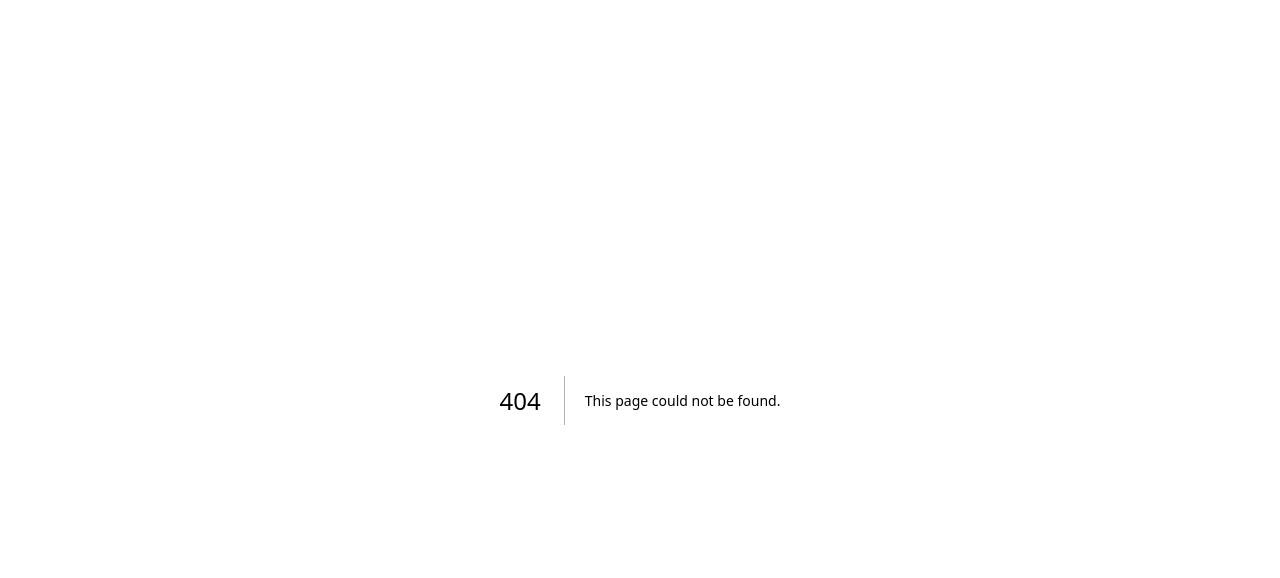
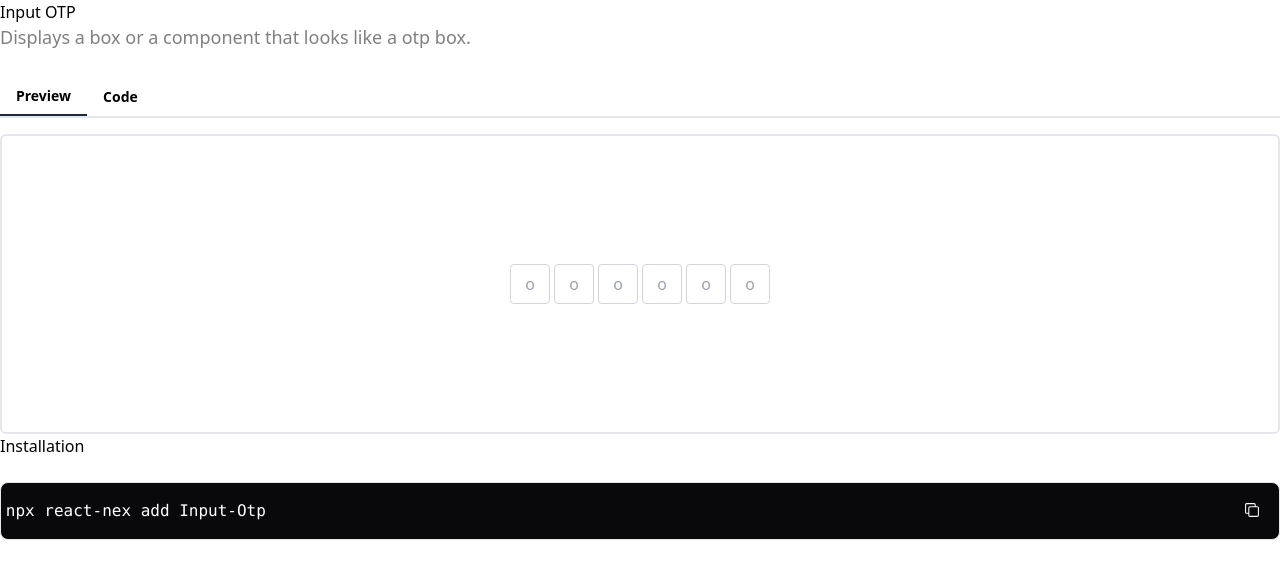
Before and after one commit to Sahilwagh03/React-Nex-Docs, a Next.js app: page /Components/Input-Otp in a window 1280 px wide. Before the commit this address had no page. Shown: the top 578 px of the page. Built offline with nearby package versions, Linux system fonts and the light colour scheme.

Commit message:
favicon changed

```diff
--- a/components/Button/Button.jsx
+++ b/components/Button/Button.jsx
@@ -8,7 +8,7 @@ const Button = ({
 
   return (
     <button
-      className={`w-full h-auto bg-black text-white rounded-md px-[1rem] py-[0.5rem] shadow-md ${className}`}
+      className={`h-auto bg-black text-white rounded-md px-[1rem] py-[0.5rem] shadow-md ${className}`}
       onClick={onClick}
     >
       {title}
--- a/components/PinBox/PinBox.jsx
+++ b/components/Input OTP/InputOtpBox.jsx
@@ -2,7 +2,7 @@ import React, { useState, useEffect } from 'react';
 import { getSizeClasses } from './utils';
 import classNames from 'classnames';
 
-const PinBox = ({ length = 6, className = '', size = 'md', outline = '', placeholder = 'o', otpValue, onOtpChange }) => {
+const InputOtpBox = ({ length = 6, className = '', size = 'md', outline = '', placeholder = 'o', otpValue, onOtpChange }) => {
   const [pins, setPins] = useState(Array(length).fill(''));
 
   useEffect(() => {
@@ -73,4 +73,4 @@ const PinBox = ({ length = 6, className = '', size = 'md', outline = '', placeho
   );
 };
 
-export default PinBox;
+export default InputOtpBox;
--- a/components/PinBox/PinContainer.jsx
+++ b/components/Input OTP/InputOtpContainer.jsx
@@ -1,6 +1,6 @@
 import React from 'react'
 
-const PinContainer = ({children,className}) => {
+const InputOtpContainer = ({children,className}) => {
   return (
     <div className={`flex flex-row gap-1 cursor-pointer ${className}`}>
         {children}
@@ -8,4 +8,4 @@ const PinContainer = ({children,className}) => {
   )
 }
 
-export default PinContainer
+export default InputOtpContainer
--- a/pages/Components/PinBox.mdx
+++ b/pages/Components/Input-Otp.mdx
@@ -1,4 +1,4 @@
-# PinBox
+# Input OTP
 
 <span style={{ color: 'grey', fontSize: 18, fontWeight: 400 }}>
   Displays a box or a component that looks like a otp box.
@@ -6,29 +6,29 @@
 
 <br></br>
 
-import PinBox from "../../components/PinBox/PinBox";
-import PinContainer from "../../components/PinBox/PinContainer";
+import InputOtpContainer from '../../components/Input OTP/InputOtpContainer';
+import InputOtpBox from '../../components/Input OTP/InputOtpBox';
 import ComponentPreviewAndCode from '../../components/ComponentPreviewAndCode/ComponentPreviewAndCode';
 import CommandBlock from '../../components/CommandBlock/CommandBlock'
 
 <ComponentPreviewAndCode PreviewComponent={
-    <PinContainer>
-        <PinBox
+    <InputOtpContainer>
+        <InputOtpBox
             label='Accept terms and conditions'
             description="You agree to our Terms of Service and Privacy Policy."
         />
-    </PinContainer>
+    </InputOtpContainer>
 }
 Code={`
-<PinContainer>
-    <PinBox
+<InputOtpContainer>
+    <InputOtpBox
         label='Accept terms and conditions'
         description="You agree to our Terms of Service and Privacy Policy."
     />
-</PinContainer>
+</InputOtpContainer>
 `}
 />
 
 ## Installation
 
-<CommandBlock command="npx react-nex add PinBox" />
+<CommandBlock command="npx react-nex add Input-Otp" />
--- a/theme.config.tsx
+++ b/theme.config.tsx
@@ -9,15 +9,26 @@ const config: DocsThemeConfig = {
     React <span style={{color:'#61DAFB'}}>Nex</span>
   </span>,
   project: {
-    link: 'https://github.com/shuding/nextra-docs-template',
+    link: 'https://github.com/Sahilwagh03/React-Nex-Docs',
   },
-  chat: {
-    link: 'https://discord.com',
+  docsRepositoryBase: 'https://react-nex-docs.vercel.app/',
+  footer: {
+    text: (
+      <span>
+        MIT {new Date().getFullYear()} ©{' '}
+        <a href="https://www.npmjs.com/package/react-nex" target="_blank">
+          React Nex
+        </a>
+        .
+      </span>
+    )
   },
-  docsRepositoryBase: 'https://github.com/shuding/nextra-docs-template',
-  footer: {
-    text: 'Nextra Docs Template',
-  },
+  head: (
+    <>
+      <meta name="viewport" content="width=device-width, initial-scale=1.0" />
+      <link rel="icon" href="https://i.ibb.co/KF7Vvs5/React-Nexus-Logo-removebg-preview.png"></link>
+    </>
+  )
 }
 
 export default config
```
Also changed, not shown: components/Input OTP/utils.js (renamed from components/PinBox/utils.js).
